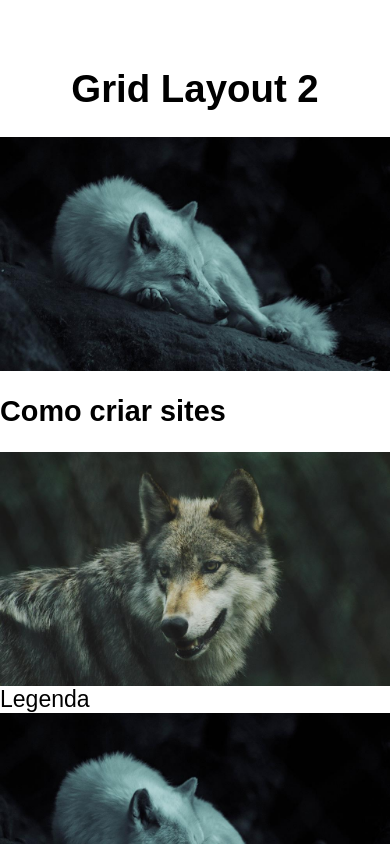
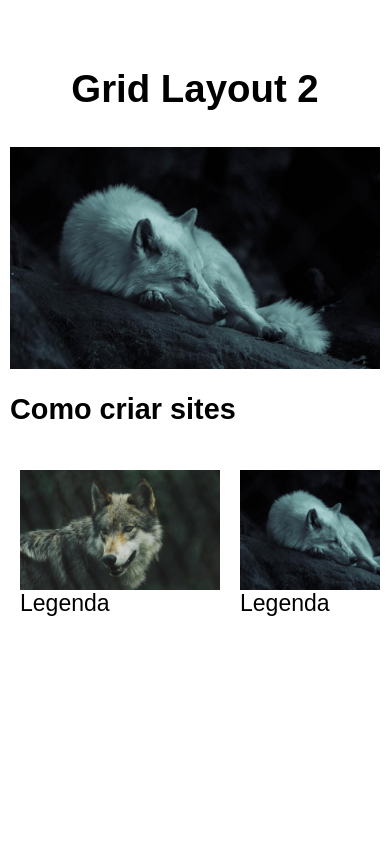
Before and after one commit to bernarenko/flexbox-and-gridLayout-exercises, a plain HTML site: page index.html in a window 390 px wide. Shown: the part 2860-3704 px from the top of the page. After the commit the page ends 3587 px from the top, so only its background shows below. Drawn offline with Linux system fonts and the light colour scheme.

Commit message:
added css for grid2

```diff
--- a/estilos/style.css
+++ b/estilos/style.css
@@ -106,3 +106,30 @@ h1 {
 
 
 /* grid layout 2 */
+
+.grid2 {
+    display: grid;
+    gap: 20px;
+    grid-template-columns: 1fr 200px;
+    margin: 0 auto;
+    max-width: 800px;
+    padding: 10px;
+}
+
+.sidebar > div {
+    margin-bottom: 10px;
+}
+
+@media (max-width: 600px) {
+    .grid2{
+        grid-template-columns: 1fr;
+    }
+    .sidebar {
+        display: flex;
+        overflow: scroll;
+    }
+    .sidebar > div {
+        flex: 1 0 200px;
+        margin: 0 10px;
+    }
+}
```
